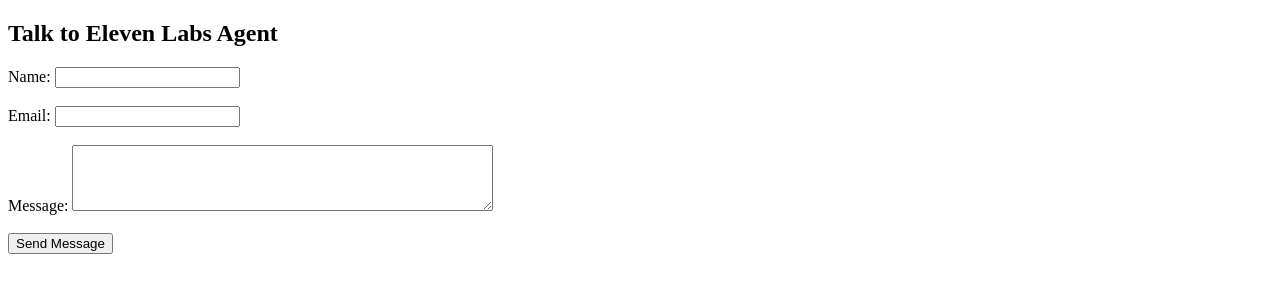
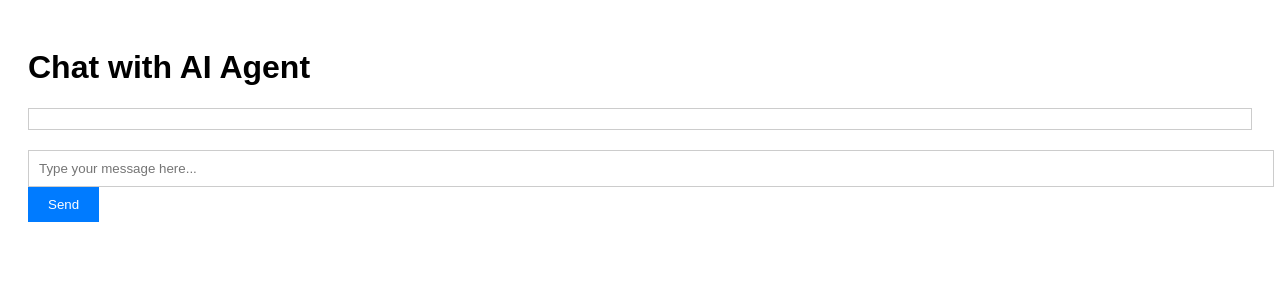
Before and after one commit to h18ats/legal-agent-test, a plain HTML site: page index.html in a window 1280 px wide. Drawn offline with Linux system fonts and the light colour scheme.

Commit message:
Update index.html

```diff
--- a/index.html
+++ b/index.html
@@ -3,46 +3,60 @@
 <head>
     <meta charset="UTF-8">
     <meta name="viewport" content="width=device-width, initial-scale=1.0">
-    <title>Talk to Eleven Labs Agent</title>
+    <title>Conversational AI with Eleven Labs</title>
+    <style>
+        body {
+            font-family: Arial, sans-serif;
+            padding: 20px;
+        }
+        #chat-box {
+            max-height: 400px;
+            overflow-y: auto;
+            border: 1px solid #ccc;
+            padding: 10px;
+            margin-bottom: 20px;
+        }
+        #user-input {
+            width: 100%;
+            padding: 10px;
+            border: 1px solid #ccc;
+        }
+        button {
+            padding: 10px 20px;
+            background-color: #007bff;
+            color: white;
+            border: none;
+            cursor: pointer;
+        }
+        button:hover {
+            background-color: #0056b3;
+        }
+    </style>
 </head>
 <body>
 
-    <h2>Talk to Eleven Labs Agent</h2>
+    <h1>Chat with AI Agent</h1>
 
-    <form id="agentForm">
-        <label for="user_name">Name:</label>
-        <input type="text" id="user_name" name="user_name" required><br><br>
+    <div id="chat-box"></div>
 
-        <label for="user_email">Email:</label>
-        <input type="email" id="user_email" name="user_email" required><br><br>
-
-        <label for="user_message">Message:</label>
-        <textarea id="user_message" name="user_message" rows="4" cols="50" required></textarea><br><br>
-
-        <button type="submit">Send Message</button>
-    </form>
+    <input type="text" id="user-input" placeholder="Type your message here..." />
+    <button onclick="sendMessage()">Send</button>
 
     <script>
-        document.getElementById("agentForm").addEventListener("submit", function(event) {
-            event.preventDefault();
+        const apiUrl = "https://elevenlabs.io/app/talk-to?agent_id=tG9uM0Gz6OeuPuR8BpBI";
 
-            // Retrieve user input
-            const userName = document.getElementById("user_name").value;
-            const userEmail = document.getElementById("user_email").value;
-            const userMessage = document.getElementById("user_message").value;
+        function sendMessage() {
+            const userMessage = document.getElementById('user-input').value;
+            if (!userMessage) return;
 
-            // Check if inputs are not empty
-            if(userName && userEmail && userMessage) {
-                // Construct the URL with query parameters
-                const agentUrl = `https://elevenlabs.io/app/talk-to?agent_id=tG9uM0Gz6OeuPuR8BpBI&user_name=${encodeURIComponent(userName)}&user_email=${encodeURIComponent(userEmail)}&message=${encodeURIComponent(userMessage)}`;
+            // Display user message in the chat box
+            appendMessage('You: ' + userMessage);
 
-                // Redirect the user to the agent URL
-                window.location.href = agentUrl;
-            } else {
-                alert("Please fill in all fields.");
-            }
-        });
-    </script>
-
-</body>
-</html>
+            // Call the Eleven Labs API
+            fetch(apiUrl, {
+                method: 'POST',
+                headers: {
+                    'Content-Type': 'application/json'
+                },
+                body: JSON.stringify({
+                    message:
```
